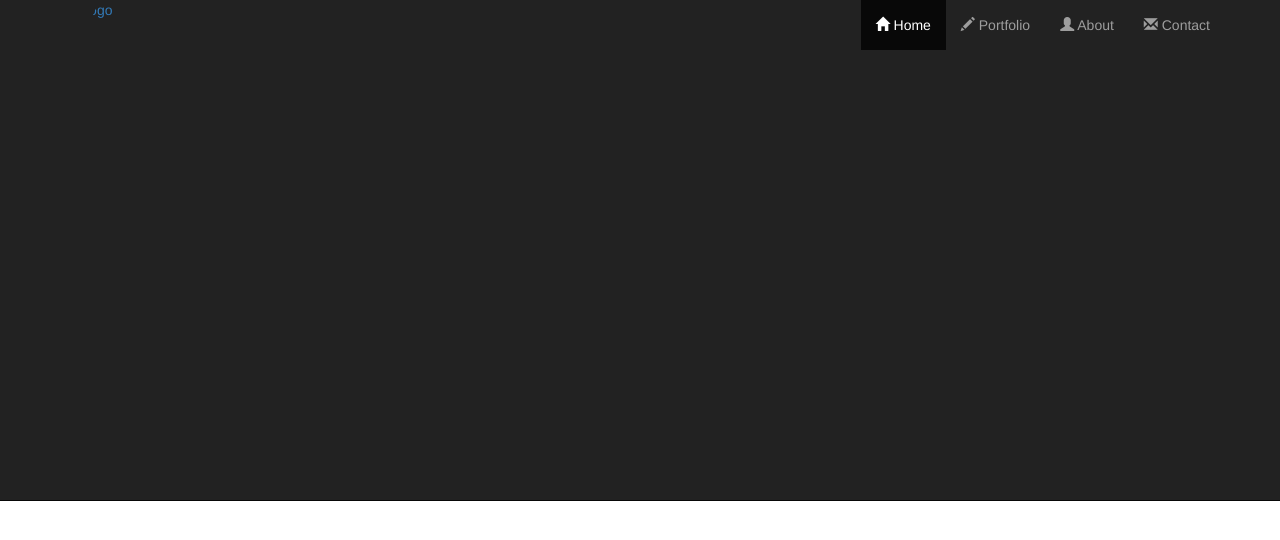
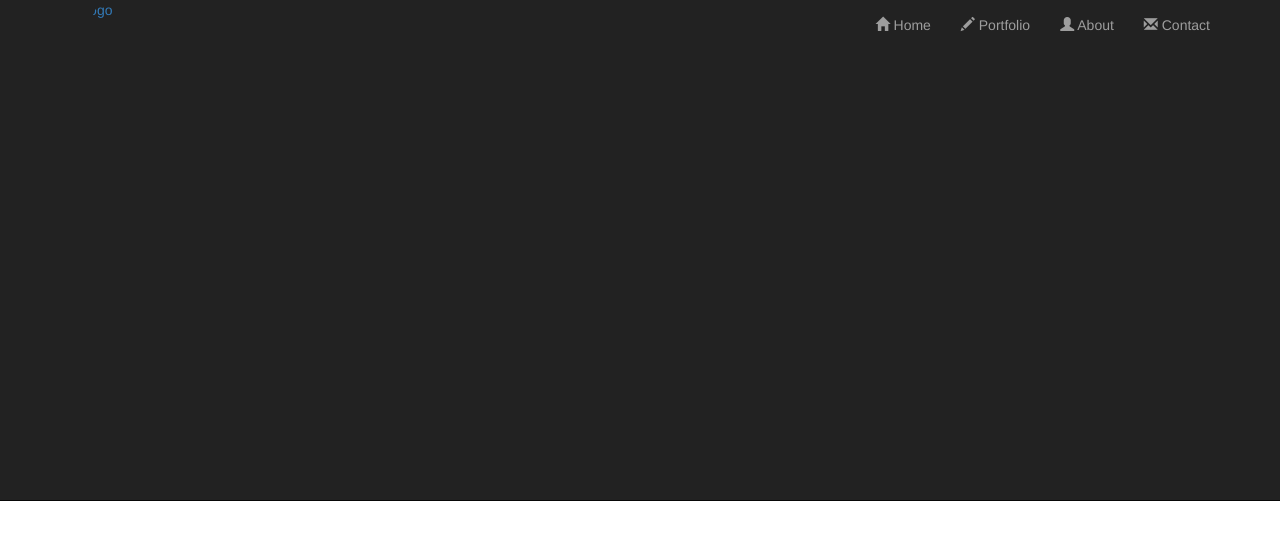
Before and after one commit to Nedu/old.nedu.github.io, a Jekyll site: the page built from blog/index.html, in a window 1280 px wide. Shown: the top 540 px of the page. Built offline with Jekyll 4.4.1, drawn with Linux system fonts in a browser that asks for light colours; nearby versions of some CDN libraries; the list of posts is cut into pages by our own code.

Commit message:
Update header.html

```diff
--- a/_includes/header.html
+++ b/_includes/header.html
@@ -11,8 +11,8 @@
     		    </div>
     		    <div class="collapse navbar-collapse" id="myNavbar" >
     			     <ul class="nav navbar-nav navbar-right">
-      				    <li class="active"><a href="index.html"><span class="glyphicon glyphicon-home"></span> Home</a></li>
-                  <li><a href="portfolio.html"><span class="glyphicon glyphicon-pencil"></span> Portfolio</a></li>
+      				    <li class="{{ page.home }}"><a href="/" title="Nedu Robert"><span class="glyphicon glyphicon-home"></span> Home</a></li>
+                  		    <li class="{{ page.portfolio }}" ><a href="/portfolio" title="Portfolio"><span class="glyphicon glyphicon-pencil"></span> Portfolio</a></li>
       			 <!-- <li class="dropdown"><a class="dropdown-toggle" data-toggle="dropdown" href="portfolio.html">Portfolio <span class="caret"></span></a>
         				    <ul class="dropdown-menu">
           					   <li><a href="#">Web Development</a></li>
@@ -20,8 +20,8 @@
           					   <li><a href="#">Web Design</a></li>
       	  				  </ul>
       				    </li> -->
-      				    <li><a href="about.html"><span class="glyphicon glyphicon-user"></span> About</a></li>
-      				    <li><a href="contact.html"><span class="glyphicon glyphicon-envelope"></span> Contact</a></li>
+      				    <li class="{{ page.about }}"><a href="/about" title="Nedu Robert"><span class="glyphicon glyphicon-user"></span> About</a></li>
+      				    <li class="{{ page.contact }}"><a href="/contact" title="Contact"><span class="glyphicon glyphicon-envelope"></span> Contact</a></li>
     			      </ul>
   			    </div>
   		    </div>
```
